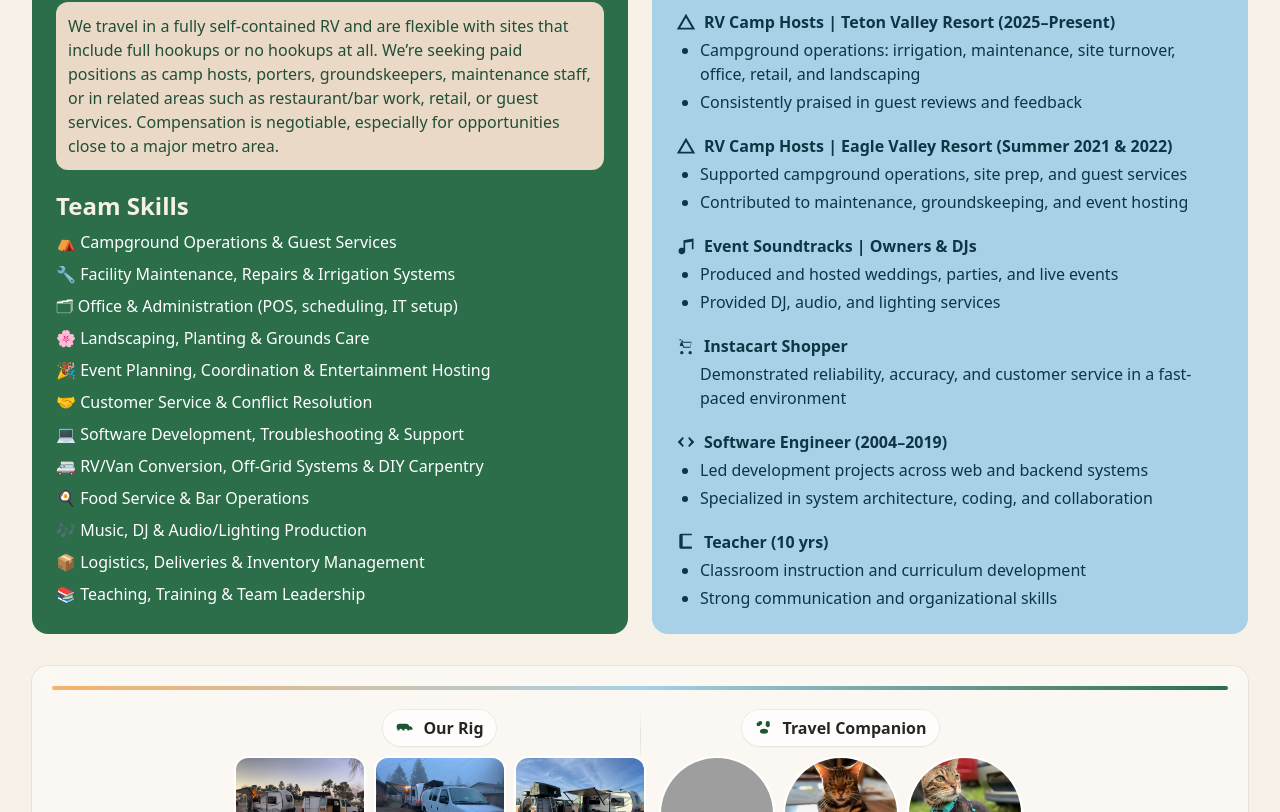
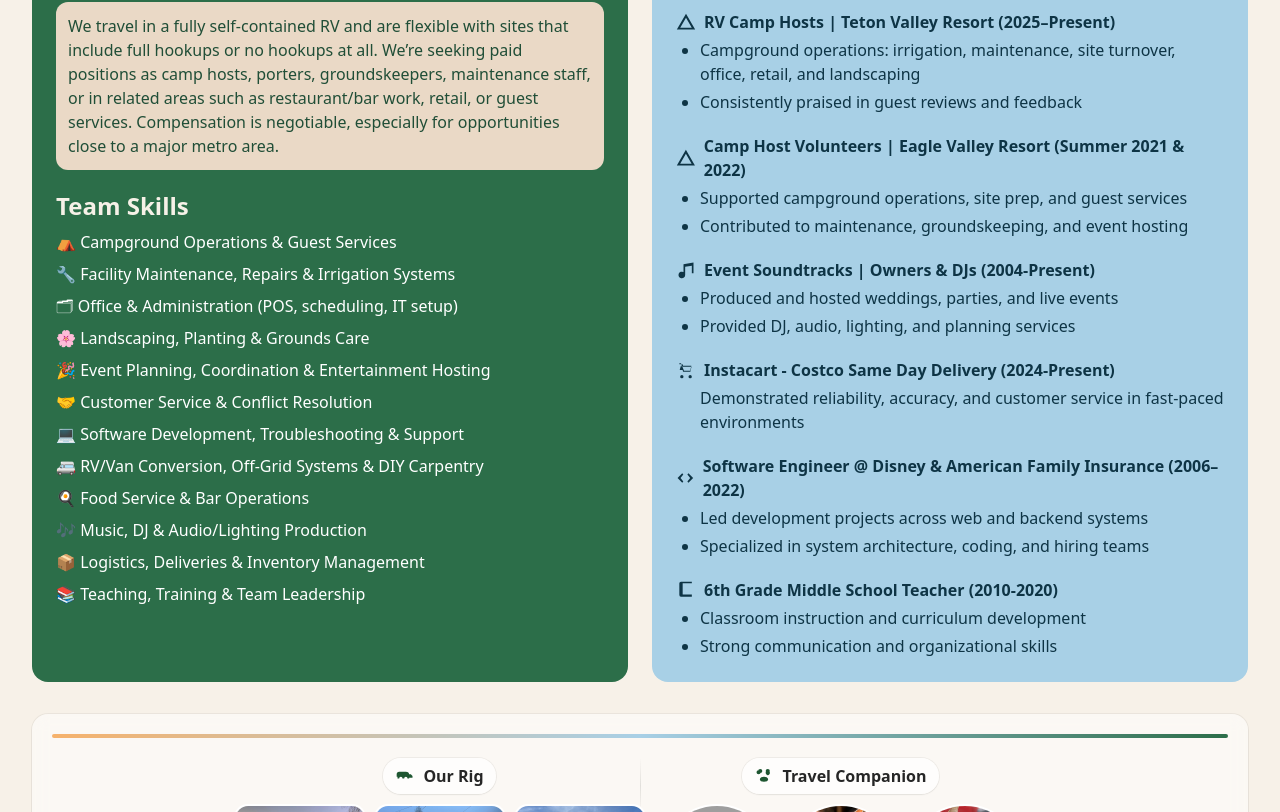
Before and after one commit to brandongroce/team-workcamper, a Next.js app: page / in a window 1280 px wide. Shown: the part 668-1480 px from the top of the page. Built offline with nearby package versions, Linux system fonts and the light colour scheme; grey boxes are pictures that could not be loaded.

Commit message:
Copy updates

```diff
--- a/components/Hero.tsx
+++ b/components/Hero.tsx
@@ -27,7 +27,7 @@
                     <h1 className="text-2xl md:text-4xl font-extrabold">
                         Brandon & Amanda
                     </h1>
-                    <p className="text-4xl md:text-6xl font-black leading-tight">NOMAD OPS TEAM</p>
+                    <p className="text-4xl md:text-6xl font-black leading-tight">DO-IT-ALL DUO</p>
                     <p className="mt-3 max-w-2xl text-base md:text-lg hero-textbox">
                         Hi there! We’re a married couple traveling in our RV with our cat Tank,
                         ready to roll into our next seasonal adventure.
--- a/components/Sections.tsx
+++ b/components/Sections.tsx
@@ -46,7 +46,7 @@
           <div>
             <h3 className="font-bold flex items-center gap-2">
               <CampIcon className="h-5 w-5 text-[#0e3445]" />
-              RV Camp Hosts | Eagle Valley Resort (Summer 2021 & 2022)
+              Camp Host Volunteers | Eagle Valley Resort (Summer 2021 & 2022)
             </h3>
             <ul className="list-disc ml-6 mt-1 space-y-1">
               <li>Supported campground operations, site prep, and guest services</li>
@@ -57,37 +57,37 @@
           <div>
             <h3 className="font-bold flex items-center gap-2">
               <MusicIcon className="h-5 w-5 text-[#0e3445]" />
-              Event Soundtracks | Owners & DJs
+              Event Soundtracks | Owners & DJs (2004-Present)
             </h3>
             <ul className="list-disc ml-6 mt-1 space-y-1">
               <li>Produced and hosted weddings, parties, and live events</li>
-              <li>Provided DJ, audio, and lighting services</li>
+              <li>Provided DJ, audio, lighting, and planning services</li>
             </ul>
           </div>
 
           <div>
             <h3 className="font-bold flex items-center gap-2">
               <CartIcon className="h-5 w-5 text-[#0e3445]" />
-              Instacart Shopper
+              Instacart - Costco Same Day Delivery (2024-Present)
             </h3>
-            <p className="ml-6 mt-1">Demonstrated reliability, accuracy, and customer service in a fast-paced environment</p>
+            <p className="ml-6 mt-1">Demonstrated reliability, accuracy, and customer service in fast-paced environments</p>
           </div>
 
           <div>
             <h3 className="font-bold flex items-center gap-2">
               <CodeIcon className="h-5 w-5 text-[#0e3445]" />
-              Software Engineer (2004–2019)
+              Software Engineer @ Disney & American Family Insurance (2006–2022)
             </h3>
             <ul className="list-disc ml-6 mt-1 space-y-1">
               <li>Led development projects across web and backend systems</li>
-              <li>Specialized in system architecture, coding, and collaboration</li>
+              <li>Specialized in system architecture, coding, and hiring teams</li>
             </ul>
           </div>
 
           <div>
             <h3 className="font-bold flex items-center gap-2">
               <BookIcon className="h-5 w-5 text-[#0e3445]" />
-              Teacher (10 yrs)
+              6th Grade Middle School Teacher (2010-2020)
             </h3>
             <ul className="list-disc ml-6 mt-1 space-y-1">
               <li>Classroom instruction and curriculum development</li>
```
